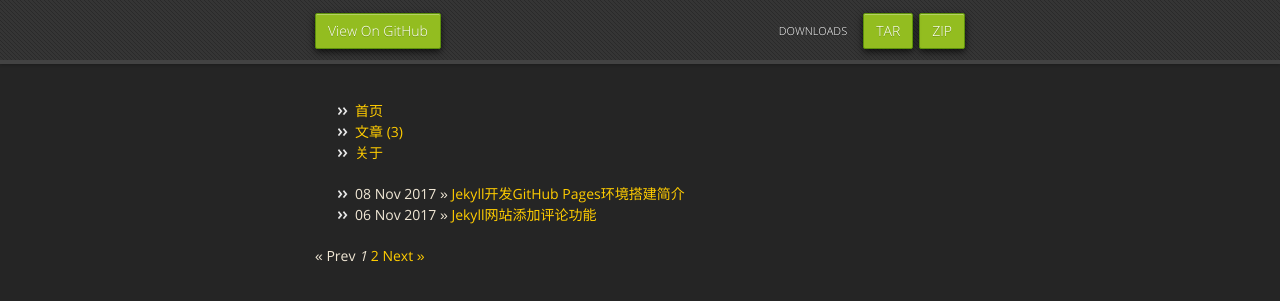
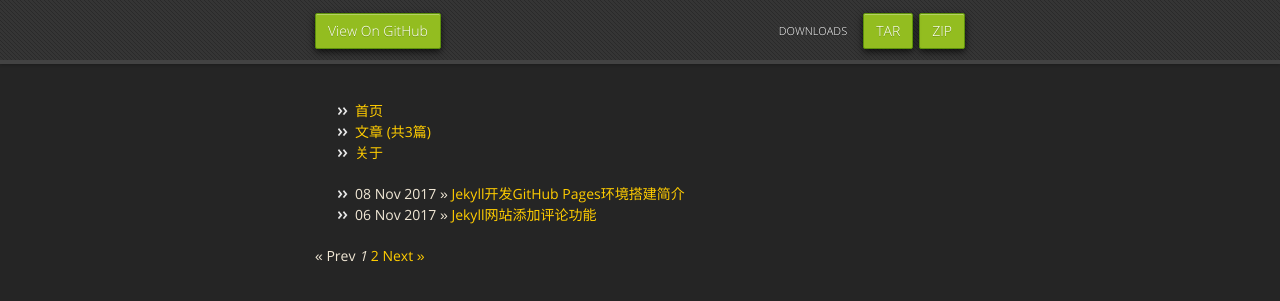
Before and after one commit to jasonLiu001/jasonLiu001.github.io, a Jekyll site: the page built from post/index.html, in a window 1280 px wide. Shown: the top 301 px of the page. Built offline with Jekyll 4.4.1, drawn with Linux system fonts in a browser that asks for light colours; the list of posts is cut into pages by our own code.

Commit message:
Update default.html

```diff
--- a/_layouts/default.html
+++ b/_layouts/default.html
@@ -36,7 +36,7 @@
                 <a href="/">首页</a>
             </li>
             <li>
-                <a href="/post">文章{% if paginator.total_posts > 1 %} ({{ paginator.total_posts }}) {% endif %}</a>
+                <a href="/post">文章{% if paginator.total_posts > 1 %} (共{{ paginator.total_posts }}篇) {% endif %}</a>
             </li>
             <li>
                 <a href="/about">关于</a>
```
